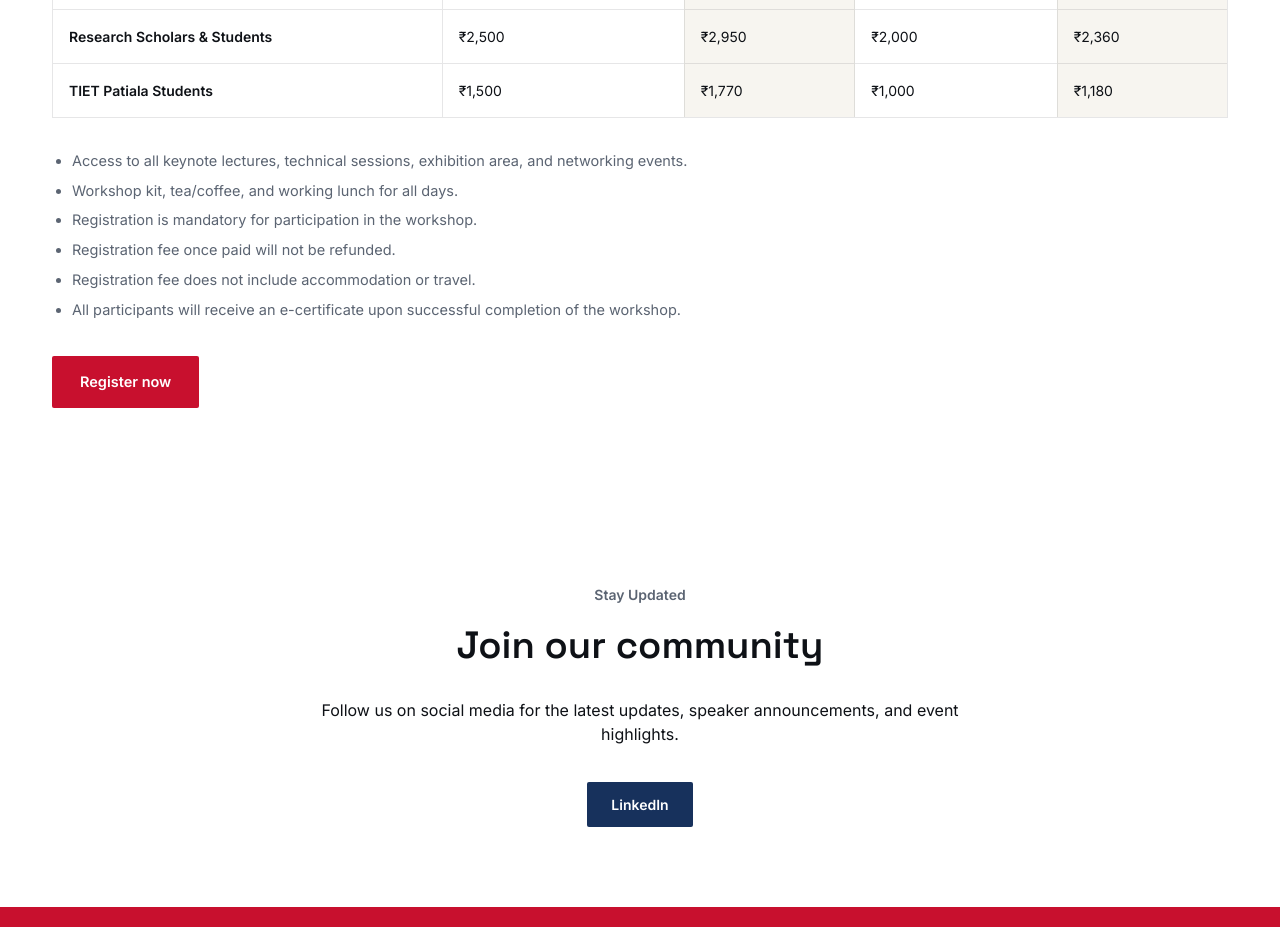
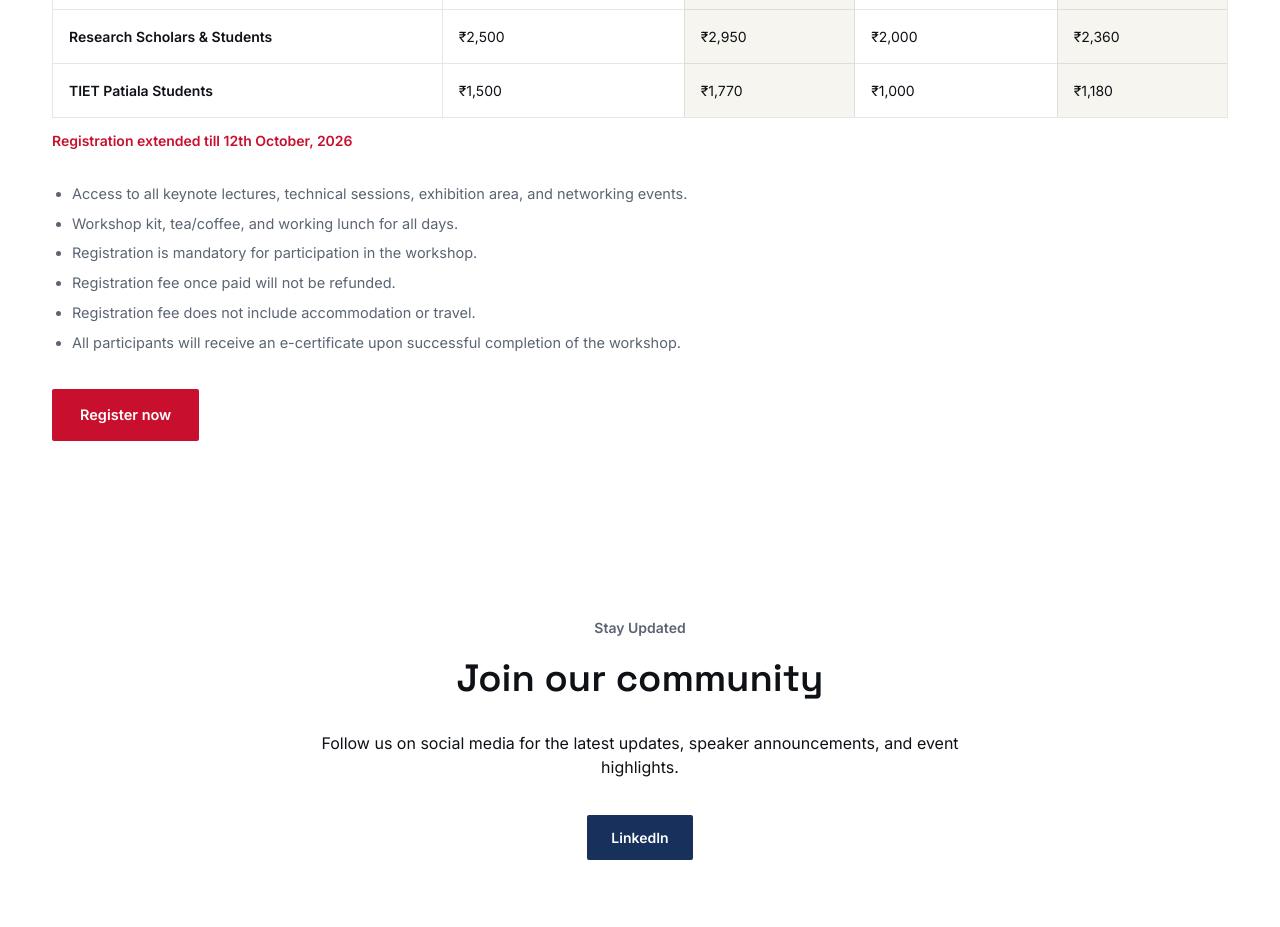
Before and after one commit to trs-tiet/TRS-DSAI-TIET, a Next.js app: page /about in a window 1280 px wide. Shown: the part 1840-2767 px from the top of the page. Built offline with nearby package versions, Linux system fonts and the light colour scheme.

Commit message:
Update RegistrationFeeTable.tsx

```diff
--- a/components/RegistrationFeeTable.tsx
+++ b/components/RegistrationFeeTable.tsx
@@ -1,7 +1,9 @@
 import { feeRows } from "@/data/registrationFees";
+import { site } from "@/data/site";
 
 export default function RegistrationFeeTable() {
   return (
+    <>
     <div className="border border-line overflow-x-auto">
       <table className="w-full text-left border-collapse min-w-[560px]">
         <thead>
@@ -36,5 +38,9 @@ export default function RegistrationFeeTable() {
         </tbody>
       </table>
     </div>
+    {site.registrationNotice && (
+      <p className="mt-3 text-[14px] font-semibold text-crimson">{site.registrationNotice}</p>
+    )}
+    </>
   );
 }
```
